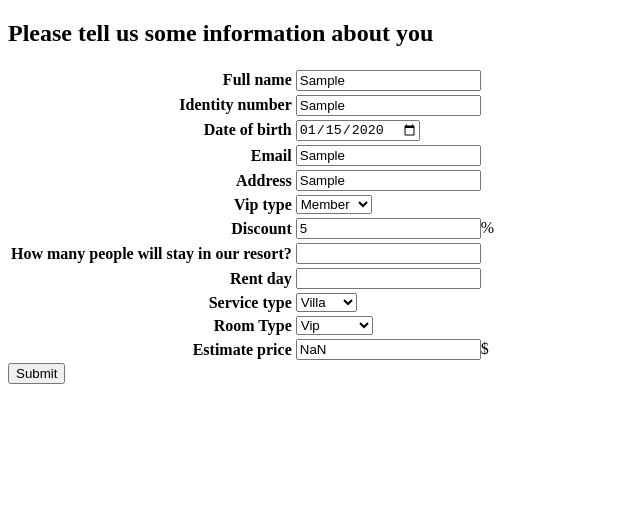
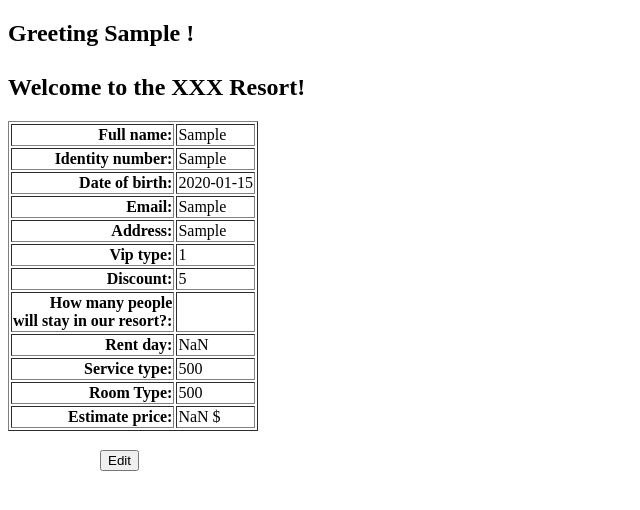
Before and after one commit to winback1000/C0720G1-TranAnhKhoa, a plain HTML site: page Module1/caseStudy1/caseStudy1/Module1_TranAnhKhoa.html in a window 1280 px wide. Both pictures are taken after typing "Sample", "Sample", "2020-01-15", "Sample", "Sample", "5" into the empty fields and a click on the button "Submit". Shown: the whole page, without its empty margins (0-640 px from the left). Drawn offline with Linux system fonts and the light colour scheme.

Commit message:
update case study

```diff
--- a/Module1/caseStudy1/caseStudy1/Module1_TranAnhKhoa.html
+++ b/Module1/caseStudy1/caseStudy1/Module1_TranAnhKhoa.html
@@ -4,7 +4,18 @@
     <meta charset="UTF-8">
     <title>Module 1 - Tran Anh Khoa</title>
 </head>
+<style>
+    div.ex1 {
+        width: 500px;
+        margin: auto;
+    }
+    div.ex2 {
+        margin: auto;
+        border: 3px solid #73AD21;
+    }
+</style>
 <body>
+<div class="ex1" id="div1">
 <h2>Please tell us some information about you</h2>
     <table>
         <tr>
@@ -44,7 +55,7 @@
             <td align="left"><input id="discount" type="number" >%</td>
         </tr>
         <tr>
-            <th align="right">How many people will stay in our resort?</th>
+            <th align="right">How many people<br>will stay in our resort?</th>
             <td align="left"><input id="people" type="number" ></td>
         </tr>
         <tr>
@@ -71,14 +82,63 @@
                 </select>
             </td>
         </tr>
+    </table>
+<button onclick="getinfo()"; style="position: absolute;left: 500px; top: 400px">Submit</button>
+</div>
+<div class="ext2" id="div2" style="display: none">
+    <h2 id="greeting" value=""></h2>
+    <table border="1">
         <tr>
-            <th align="right">Estimate price</th>
-            <td><input type="text" id="estimatedcost" value="">$</td>
+            <th align="right">Full name: </th>
+            <td align="left" id="profileName"></td>
+        </tr>
+        <tr>
+            <th align="right">Identity number: </th>
+            <td align="left" id="profileIdentityNumber"></td>
+        </tr>
+        <tr>
+            <th align="right">Date of birth: </th>
+            <td align="left" id="profileDateOfBirth"></td>
+        </tr>
+        <tr>
+            <th align="right">Email: </th>
+            <td align="left" id="profileEmail"></td>
+        </tr>
+        <tr>
+            <th align="right">Address: </th>
+            <td align="left" id="profileAddress"></td>
+        </tr>
+        <tr>
+            <th align="right">Vip type: </th>
+            <td align="left" id="profileVipType"></td>
+        </tr>
+        <tr>
+            <th align="right">Discount: </th>
+            <td align="left" id="profileDiscount">%</td>
+        </tr>
+        <tr>
+            <th align="right">How many people<br>will stay in our resort?: </th>
+            <td align="left" id="profileAmountPeople"></td>
+        </tr>
+        <tr>
+            <th align="right">Rent day: </th>
+            <td align="left" id="profileRentDay"></td>
+        </tr>
+        <tr>
+            <th align="right">Service type: </th>
+            <td align="left" id="profileServiceType"></td>
+        </tr>
+        <tr>
+            <th align="right">Room Type: </th>
+            <td align="left" id="profileRoomType"></td>
+        </tr>
+        <tr>
+            <th align="right">Estimate price: </th>
+            <td align="left" id="ProfileEstimatePrice"></td>
         </tr>
     </table>
-<button onclick="getinfo()">Submit</button>
-<br><br>
-
+    <button onclick="edit()"; style="position: absolute;left: 100px; top: 450px">Edit</button>
+</div>
 <script src="Module1_TranAnhKhoa.js"></script>
 </body>
 </html>
--- a/Module1/caseStudy1/caseStudy1/Module1_TranAnhKhoa.js
+++ b/Module1/caseStudy1/caseStudy1/Module1_TranAnhKhoa.js
@@ -1,17 +1,40 @@
 function getinfo() {
-    let namevar = document.getElementById("name").value;
+    var namevar = document.getElementById("name").value;
     console.log(namevar);
-    let identityNumbervar = document.getElementById("identityNumber").value;
-    let dateOfBirthvar = document.getElementById("dateOfBirth").value;
-    let emailvar = document.getElementById("email").value;
-    let addressvar = document.getElementById("address").value;
-    let vipTypevar = document.getElementById("vipType").value;
-    let discountvar = parseFloat(document.getElementById("discount").value);
-    let peoplevar = document.getElementById("people").value;
-    let rentDayvar = parseInt(document.getElementById("rentDay").value);
-    let serviceTypevar = parseFloat(document.getElementById("serviceType").value);
-    let roomTypevar = document.getElementById("roomType").value;
-    let cost = serviceTypevar * rentDayvar * (1-(discountvar/100));
-    alert(cost+"$");
-    document.getElementById("estimatedcost").value=cost;
-    }
+    var identityNumbervar = document.getElementById("identityNumber").value;
+    var dateOfBirthvar = document.getElementById("dateOfBirth").value;
+    var emailvar = document.getElementById("email").value;
+    var addressvar = document.getElementById("address").value;
+    var vipTypevar = document.getElementById("vipType").value;
+    var discountvar = parseFloat(document.getElementById("discount").value);
+    var peoplevar = document.getElementById("people").value;
+    var rentDayvar = parseInt(document.getElementById("rentDay").value);
+    var serviceTypevar = parseFloat(document.getElementById("serviceType").value);
+    var roomTypevar = document.getElementById("roomType").value;
+    var cost = serviceTypevar * rentDayvar * (1-(discountvar/100));
+    let elem = document.getElementById('div1');
+    elem.style.display= 'none';
+    let elem2 = document.getElementById('div2');
+    elem2.style.display='block';
+    document.getElementById('greeting').innerHTML = ('Greeting '+namevar+' !<br><br>Welcome to the XXX Resort!')
+    document.getElementById('profileName').innerHTML = (namevar);
+    document.getElementById('profileIdentityNumber').innerHTML = (identityNumbervar);
+    document.getElementById('profileDateOfBirth').innerHTML = (dateOfBirthvar);
+    document.getElementById('profileEmail').innerHTML = (emailvar);
+    document.getElementById('profileAddress').innerHTML = (addressvar);
+    document.getElementById('profileVipType').innerHTML = (vipTypevar);
+    document.getElementById('profileDiscount').innerHTML = (discountvar);
+    document.getElementById('profileAmountPeople').innerHTML = (peoplevar);
+    document.getElementById('profileRentDay').innerHTML = (rentDayvar);
+    document.getElementById('profileServiceType').innerHTML = (serviceTypevar);
+    document.getElementById('profileRoomType').innerHTML = (roomTypevar);
+
+    document.getElementById('ProfileEstimatePrice').innerHTML = (cost+' $');
+}
+
+function edit() {
+    let elem2 = document.getElementById('div2');
+    elem2.style.display='none';
+    let elem = document.getElementById('div1');
+    elem.style.display= 'block';
+}
```
